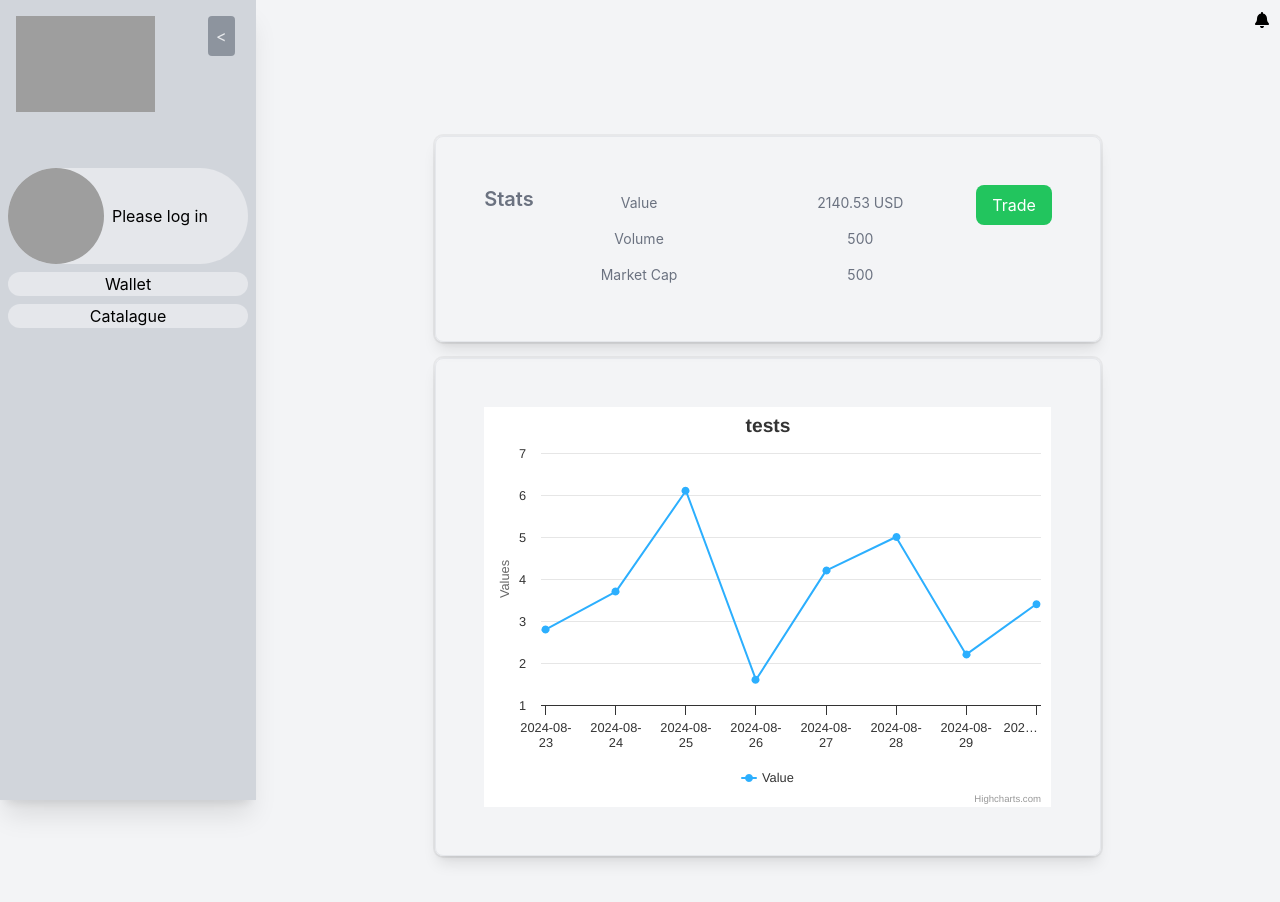
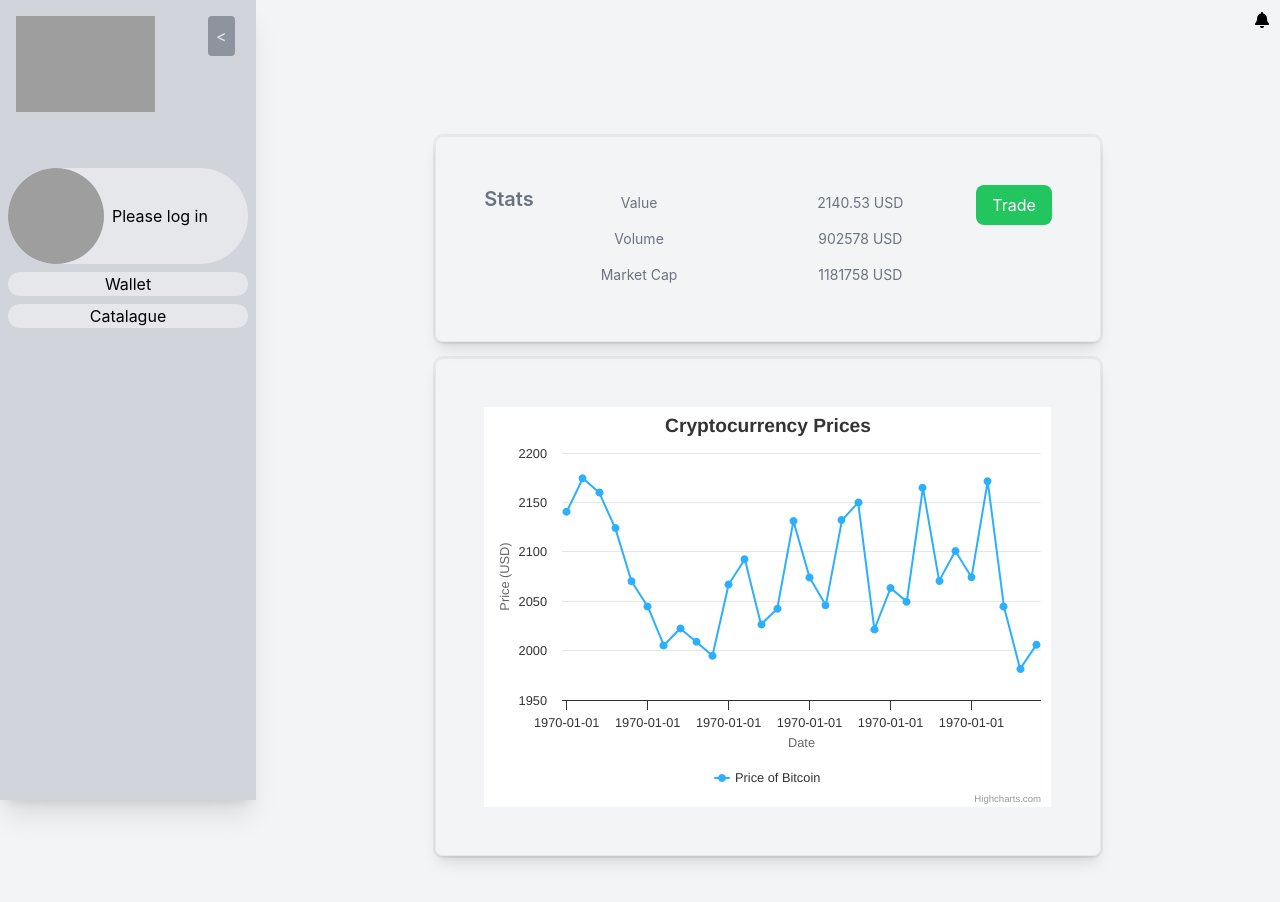
Before and after one commit to BartoszWeselak/dashboard-react, a React (Create React App) app in the folder dashboard/: page /info/1 in a window 1280 px wide. Shown: the top 902 px of the page. Built offline with nearby package versions, Linux system fonts and the light colour scheme; grey boxes are pictures that could not be loaded.

Commit message:
Add info chart

```diff
--- a/dashboard/src/api/api.tsx
+++ b/dashboard/src/api/api.tsx
@@ -8,6 +8,8 @@ interface Asset {
   id: number;
   name: string;
   symbol: string;
+  volume: string;
+  marketCap: string;
   snapshots: Snapshot[];
 }
 
@@ -36,7 +38,7 @@ export const useFetchDataSingle = (
   dataType: "cryptocurrencies" | "stocks" | "commodities",
   id: number
 ) => {
-  const [asset, setAsset] = useState<Asset | null>(null);
+  const [assets, setAsset] = useState<Asset | null>(null);
 
   useEffect(() => {
     let data;
@@ -53,5 +55,5 @@ export const useFetchDataSingle = (
     setAsset(foundAsset);
   }, [dataType, id]);
 
-  return { asset };
+  return { assets };
 };
--- a/dashboard/src/app/routes/app/info.tsx
+++ b/dashboard/src/app/routes/app/info.tsx
@@ -1,3 +1,4 @@
+import { useEffect, useState } from "react";
 import { useFetchDataSingle } from "../../../api/api";
 import { Button } from "../../../components/Button";
 import { Card, CardDescription, CardTitle } from "../../../components/Card";
@@ -15,37 +16,52 @@ import { useParams } from "react-router-dom";
 
 export const InfoRoute = () => {
   const { id } = useParams<{ id: string }>();
-  const { asset } = useFetchDataSingle("cryptocurrencies", Number(id));
+  const { assets } = useFetchDataSingle("cryptocurrencies", Number(id));
+  const [chartData, setChartData] = useState<Highcharts.SeriesOptionsType[]>(
+    []
+  );
 
-  const data: Highcharts.Options = {
+  useEffect(() => {
+    if (assets?.snapshots) {
+      const formattedData = assets.snapshots.map(
+        (snapshot: { date: string; price: number }) => {
+          return [snapshot.date, snapshot.price];
+        }
+      );
+
+      setChartData([
+        {
+          name: "Price of " + assets.name,
+          data: formattedData,
+          type: "line",
+        },
+      ]);
+    }
+  }, [assets?.snapshots]);
+
+  const chartOptions: Highcharts.Options = {
+    chart: {
+      type: "line",
+    },
     title: {
-      text: "tests",
+      text: "Cryptocurrency Prices",
     },
     xAxis: {
+      title: {
+        text: "Date",
+      },
       type: "datetime",
       labels: {
         format: "{value:%Y-%m-%d}",
       },
     },
-    series: [
-      {
-        type: "line",
-
-        data: [
-          [Date.UTC(2024, 7, 23), 2.8],
-          [Date.UTC(2024, 7, 24), 3.7],
-          [Date.UTC(2024, 7, 25), 6.1],
-          [Date.UTC(2024, 7, 26), 1.6],
-          [Date.UTC(2024, 7, 27), 4.2],
-          [Date.UTC(2024, 7, 28), 5],
-          [Date.UTC(2024, 7, 29), 2.2],
-          [Date.UTC(2024, 7, 30), 3.4],
-        ],
-        name: "Value",
+    yAxis: {
+      title: {
+        text: "Price (USD)",
       },
-    ],
+    },
+    series: chartData,
   };
-
   return (
     <DashboardLayout>
       <ContentLayout>
@@ -57,15 +73,15 @@ export const InfoRoute = () => {
               <TableBody>
                 <TableRow>
                   <TableCell>Value</TableCell>
-                  <TableCell>{asset?.snapshots[0].price} USD</TableCell>
+                  <TableCell>{assets?.snapshots[0].price} USD</TableCell>
                 </TableRow>
                 <TableRow>
                   <TableCell>Volume</TableCell>
-                  <TableCell>{500 * Number(id)}</TableCell>
+                  <TableCell>{assets?.volume} USD</TableCell>
                 </TableRow>
                 <TableRow>
                   <TableCell>Market Cap</TableCell>
-                  <TableCell>{500 * Number(id)}</TableCell>
+                  <TableCell>{assets?.marketCap} USD</TableCell>
                 </TableRow>
               </TableBody>
             </Table>
@@ -76,7 +92,7 @@ export const InfoRoute = () => {
         </Card>
         <Card size={"eighty"}>
           <CardDescription>
-            <Chart options={data} />
+            <Chart options={chartOptions} />
           </CardDescription>
         </Card>
       </ContentLayout>
--- a/dashboard/src/data/cryptocurrencies.json
+++ b/dashboard/src/data/cryptocurrencies.json
@@ -3,6 +3,8 @@
         "id":1,
         "name": "Bitcoin",
         "symbol": "BIT",
+        "volume":902578,
+        "marketCap":1181758,
         "snapshots": [
             {
                 "date": "2024-09-06",
@@ -130,6 +132,8 @@
         "id":2,
         "name": "Ethereum",
         "symbol": "ETH",
+        "volume":304378,
+        "marketCap":8162999,
         "snapshots": [
             {
                 "date": "2024-09-06",
@@ -255,7 +259,8 @@
     },
     {   "id":3,
         "name": "Ripple",
-        "symbol": "RIP",
+        "symbol": "RIP","volume":78049,
+        "marketCap":237576,
         "snapshots": [
             {
                 "date": "2024-09-06",
@@ -382,6 +387,8 @@
     {   "id":4,
         "name": "Litecoin",
         "symbol": "LIT",
+        "volume":547754,
+        "marketCap":1351413,
         "snapshots": [
             {
                 "date": "2024-09-06",
@@ -508,6 +515,8 @@
     {   "id":5,
         "name": "Cardano",
         "symbol": "CAR",
+        "volume":633441,
+        "marketCap":542542788,
         "snapshots": [
             {
                 "date": "2024-09-06",
@@ -634,6 +643,8 @@
     {   "id":6,
         "name": "Polkadot",
         "symbol": "POL",
+        "volume":655532,
+        "marketCap":3558883,
         "snapshots": [
             {
                 "date": "2024-09-06",
@@ -761,6 +772,8 @@
         "id":7,
         "name": "Chainlink",
         "symbol": "CHA",
+        "volume":237776,
+        "marketCap":4421122,
         "snapshots": [
             {
                 "date": "2024-09-06",
@@ -887,6 +900,8 @@
     {   "id":8,
         "name": "Stellar",
         "symbol": "STE",
+        "volume":823333,
+        "marketCap":7743452,
         "snapshots": [
             {
                 "date": "2024-09-06",
@@ -1013,6 +1028,8 @@
     {   "id":9,
         "name": "Dogecoin",
         "symbol": "DOG",
+        "volume":80095,
+        "marketCap":23664347,
         "snapshots": [
             {
                 "date": "2024-09-06",
```
